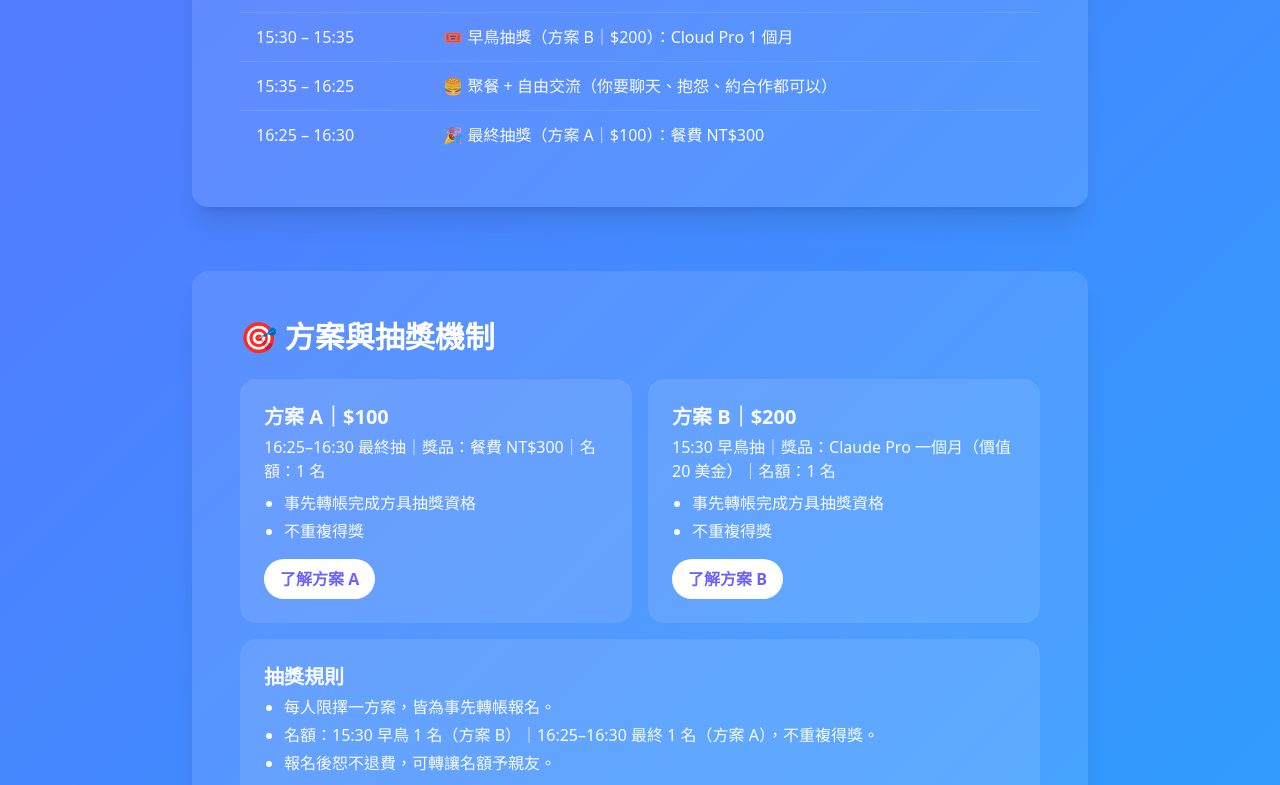
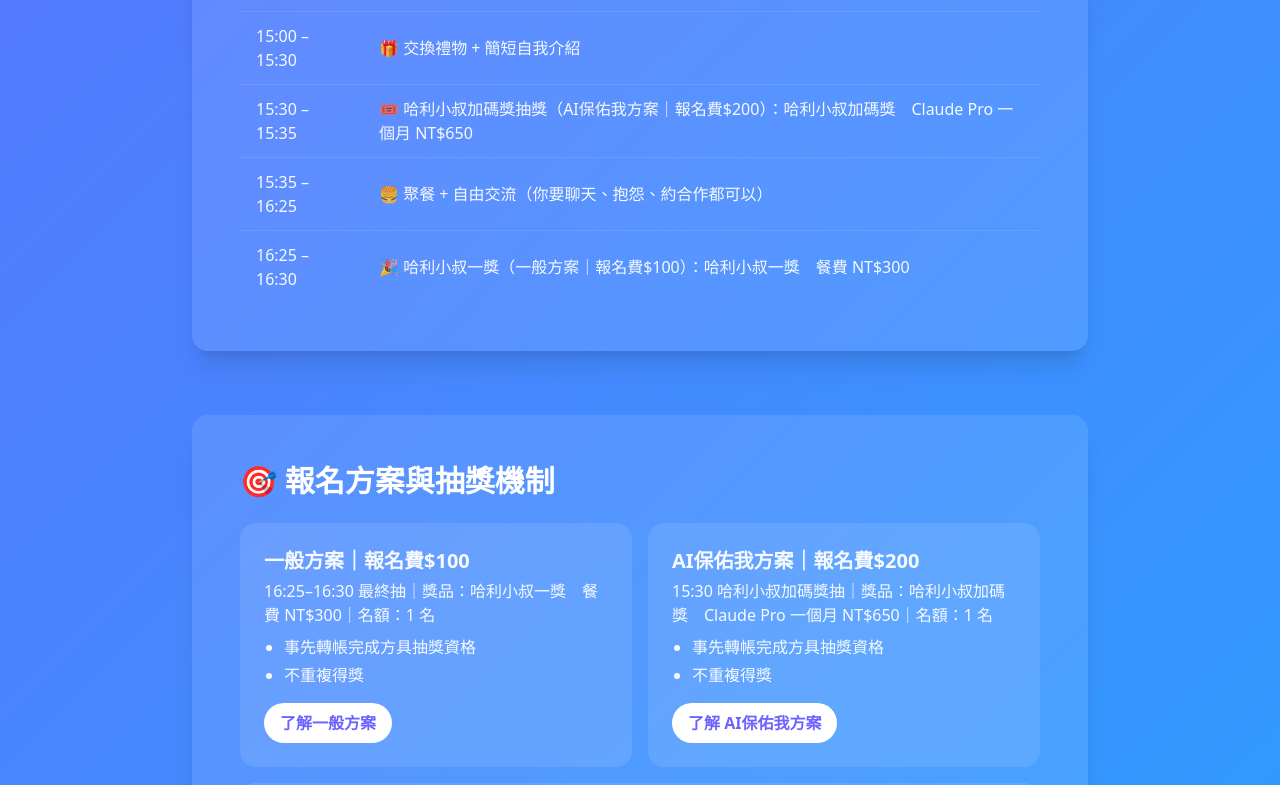
Before and after one commit to HarryFan/freelance-gift-exchange-2025, a Vue app: page / in a window 1280 px wide. Shown: the part 1475-2260 px from the top of the page. Built offline with nearby package versions, Linux system fonts and the light colour scheme.

Commit message:
feat: 更新抽獎方案名稱與獎項說明
- 將「方案 A/B」改為「一般方案/AI保佑我方案」，提升辨識度
- 統一獎項名稱為「哈利小叔一獎」與「哈利小叔加碼獎」
- 更新獎金池計算說明為簡化版抽獎規則，移除複雜範例說明

```diff
--- a/src/components/HomePage.vue
+++ b/src/components/HomePage.vue
@@ -40,13 +40,13 @@
           <button class="modal-close" @click="showPlanAModal = false">×</button>
           <div class="text-4xl mb-2 emoji-icon">💰</div>
           <span class="badge badge-orange mb-2">加碼贊助獎</span>
-          <h3 class="text-3xl font-extrabold mb-1 tracking-tight">NT$ 300 餐費</h3>
+          <h3 class="text-3xl font-extrabold mb-1 tracking-tight">哈利小叔一獎｜餐費 NT$300</h3>
           <p class="opacity-90 mb-5">可折抵本次聚餐費用</p>
           <div class="modal-note">
             <p class="font-semibold mb-2">抽獎條件：</p>
             <ul class="space-y-1">
               <li>✓ 16:25 在場即可參加 16:25–16:30 抽獎</li>
-              <li>✓ 所有選擇方案 A（$100）的參加者皆有機會</li>
+              <li>✓ 所有選擇一般方案（$100）的參加者皆有機會</li>
             </ul>
           </div>
           <button
@@ -71,13 +71,13 @@
           <button class="modal-close" @click="showPlanBModal = false">×</button>
           <div class="text-4xl mb-2 emoji-icon">🤖</div>
           <span class="badge badge-purple mb-2">社團贊助</span>
-          <h3 class="text-3xl font-extrabold mb-1 tracking-tight">Claude Pro 一個月</h3>
-          <p class="opacity-90 mb-5">價值 20 美金</p>
+          <h3 class="text-3xl font-extrabold mb-1 tracking-tight">哈利小叔加碼獎｜Claude Pro 一個月</h3>
+          <p class="opacity-90 mb-5">NT$650</p>
           <div class="modal-note">
             <p class="font-semibold mb-2">抽獎條件：</p>
             <ul class="space-y-1">
-              <li>✓ 15:30 在場即可參加 15:30 早鳥抽獎</li>
-              <li>✓ 所有選擇方案 B（$200）的參加者皆有機會</li>
+              <li>✓ 15:30 在場即可參加 15:30 哈利小叔加碼獎抽獎</li>
+              <li>✓ 所有選擇AI保佑我方案（$200）的參加者皆有機會</li>
             </ul>
           </div>
           <button
@@ -101,19 +101,14 @@
         >
           <button class="modal-close" @click="showRulesModal = false">×</button>
           <div class="text-4xl mb-2 emoji-icon">📜</div>
-          <span class="badge mb-2">獎金池計算方式</span>
-          <h3 class="text-2xl font-extrabold mb-3">如何計算與發放</h3>
+          <span class="badge mb-2">抽獎規則</span>
+          <h3 class="text-2xl font-extrabold mb-3">抽獎規則</h3>
           <div class="modal-note space-y-2">
-            <p>扣除 100 元基本報名費後，剩餘金額累積為「實際獎金池」（以參與抽獎之人數計）。</p>
-            <p class="font-semibold">範例：</p>
             <ul class="list-disc pl-5 space-y-1">
-              <li>3 人參與：實際獎金池 300 元 → 當次獎品為 300 元現金。</li>
-              <li>6 人參與：實際獎金池 600 元 → 可對等 20 美金，用於 Claude Pro 一個月。</li>
-              <li>10 人參與：實際獎金池 1000 元 → 拆為 2 份，各 500 元（抽 2 名）。</li>
+              <li>每人限擇一方案：一般方案（$100）或 AI保佑我方案（$200）。</li>
+              <li>名額：15:30 哈利小叔加碼獎（AI保佑我方案）抽 1 名｜16:25–16:30 哈利小叔一獎（一般方案）抽 1 名。</li>
+              <li>不重複得獎；報名後恕不退費，可轉讓名額予親友。</li>
             </ul>
-            <p class="font-semibold">超過 7 人：</p>
-            <p>實際獎金池將拆為 2 份，抽出 2 名各獲等比例金額（不重複得獎）。</p>
-            <p>發獎方式：15:30 早鳥抽（方案 B）抽出 1 名；16:25–16:30 最終抽（方案 A）再抽出 1 名。</p>
           </div>
           <button
             class="btn-gradient-orange"
@@ -163,7 +158,7 @@
             </div>
             <div class="flex flex-col md:flex-row md:items-center gap-2">
               <span class="font-semibold min-w-[120px]">交流時間｜</span>
-              <span>聚餐交流至 16:30，自由離席或續攤</span>
+              <span>15:35–16:25（16:25–16:30 抽獎）</span>
             </div>
           </div>
         </div>
@@ -196,7 +191,7 @@
                 </tr>
                 <tr class="border-b border-white/10">
                   <td class="py-3 px-4">15:30 – 15:35</td>
-                  <td class="py-3 px-4">🎟️ 早鳥抽獎（方案 B｜$200）：Cloud Pro 1 個月</td>
+                  <td class="py-3 px-4">🎟️ 哈利小叔加碼獎抽獎（AI保佑我方案｜報名費$200）：哈利小叔加碼獎　Claude Pro 一個月 NT$650</td>
                 </tr>
                 <tr class="border-b border-white/10">
                   <td class="py-3 px-4">15:35 – 16:25</td>
@@ -204,7 +199,7 @@
                 </tr>
                 <tr>
                   <td class="py-3 px-4">16:25 – 16:30</td>
-                  <td class="py-3 px-4">🎉 最終抽獎（方案 A｜$100）：餐費 NT$300</td>
+                  <td class="py-3 px-4">🎉 哈利小叔一獎（一般方案｜報名費$100）：哈利小叔一獎　餐費 NT$300</td>
                 </tr>
               </tbody>
             </table>
@@ -215,12 +210,13 @@
       <!-- 方案與抽獎機制 -->
       <section class="max-w-4xl mx-auto mb-16 fade-in-up">
         <div class="bg-white/10 backdrop-blur-sm rounded-2xl p-8 md:p-12 shadow-xl">
-          <h2 class="text-2xl md:text-3xl font-bold text-white mb-6">🎯 方案與抽獎機制</h2>
+          <h2 class="text-2xl md:text-3xl font-bold text-white mb-6">🎯 報名方案與抽獎機制</h2>
           <div class="grid grid-cols-1 md:grid-cols-2 gap-4 text-white/95">
-            <!-- 卡片：方案 A -->
+
+            <!-- 卡片：方案（一般） -->
             <div class="rounded-2xl bg-white/10 p-6 card-hover">
-              <div class="text-xl font-bold mb-1">方案 A｜$100</div>
-              <p class="mb-2">16:25–16:30 最終抽｜獎品：餐費 NT$300｜名額：1 名</p>
+              <div class="text-xl font-bold mb-1">一般方案｜報名費$100</div>
+              <p class="mb-2">16:25–16:30 最終抽｜獎品：哈利小叔一獎　餐費 NT$300｜名額：1 名</p>
               <ul class="list-disc pl-5 text-base space-y-1 mb-4">
                 <li>事先轉帳完成方具抽獎資格</li>
                 <li>不重複得獎</li>
@@ -228,13 +224,13 @@
               <button
                 class="px-4 py-2 rounded-full bg-white text-[#6C63FF] font-semibold hover:scale-105 transition"
                 @click="showPlanAModal = true"
-              >了解方案 A</button>
+              >了解一般方案</button>
             </div>
 
-            <!-- 卡片：方案 B -->
+            <!-- 卡片：方案（AI保佑我） -->
             <div class="rounded-2xl bg-white/10 p-6 card-hover">
-              <div class="text-xl font-bold mb-1">方案 B｜$200</div>
-              <p class="mb-2">15:30 早鳥抽｜獎品：Claude Pro 一個月（價值 20 美金）｜名額：1 名</p>
+              <div class="text-xl font-bold mb-1">AI保佑我方案｜報名費$200</div>
+              <p class="mb-2">15:30 哈利小叔加碼獎抽｜獎品：哈利小叔加碼獎　Claude Pro 一個月 NT$650｜名額：1 名</p>
               <ul class="list-disc pl-5 text-base space-y-1 mb-4">
                 <li>事先轉帳完成方具抽獎資格</li>
                 <li>不重複得獎</li>
@@ -242,7 +238,7 @@
               <button
                 class="px-4 py-2 rounded-full bg-white text-[#6C63FF] font-semibold hover:scale-105 transition"
                 @click="showPlanBModal = true"
-              >了解方案 B</button>
+              >了解 AI保佑我方案</button>
             </div>
 
             <!-- 卡片：規則／獎金池（跨兩欄） -->
@@ -250,7 +246,7 @@
               <div class="text-xl font-bold mb-1">抽獎規則</div>
               <ul class="list-disc pl-5 text-base space-y-1 mb-4">
                 <li>每人限擇一方案，皆為事先轉帳報名。</li>
-                <li>名額：15:30 早鳥 1 名（方案 B）｜16:25–16:30 最終 1 名（方案 A），不重複得獎。</li>
+                <li>名額：15:30 哈利小叔加碼獎 1 名（AI保佑我方案）｜16:25–16:30 哈利小叔一獎 1 名（一般方案），不重複得獎。</li>
                 <li>報名後恕不退費，可轉讓名額予親友。</li>
               </ul>
               <button
@@ -392,7 +388,7 @@
             <p>👉 活動費用自理（餐廳自由點餐，餐點費用約 300 元上下），無額外報名費</p>
             <p>👉 填完表單後，我們會寄送詳細提醒信件！</p>
             <p>👉 本活動僅支援事先轉帳：請依下方帳號匯款，並在表單填寫「匯款後五碼」與「報名方案」。</p>
-            <p>👉 請在表單選擇方案 A（$100）或方案 B（$200）；完成轉帳即視為報名成功（若因事不克出席，敬請見諒恕不退費，可轉讓名額）。</p>
+            <p>👉 請在表單選擇一般方案（$100）或 AI保佑我方案（$200）；完成轉帳即視為報名成功（若因事不克出席，敬請見諒恕不退費，可轉讓名額）。</p>
           </div>
           <a
             href="https://forms.gle/56esaLJvPCgTh4nN6"
```
